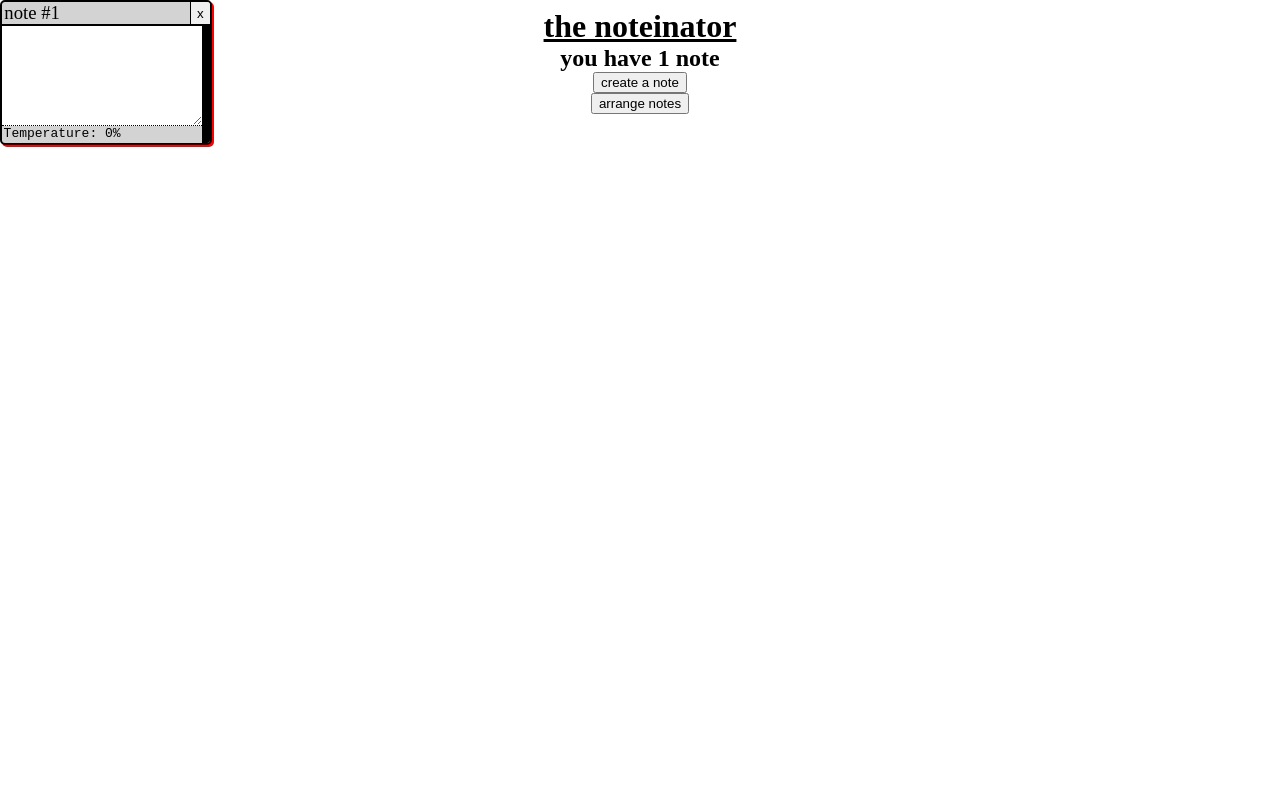
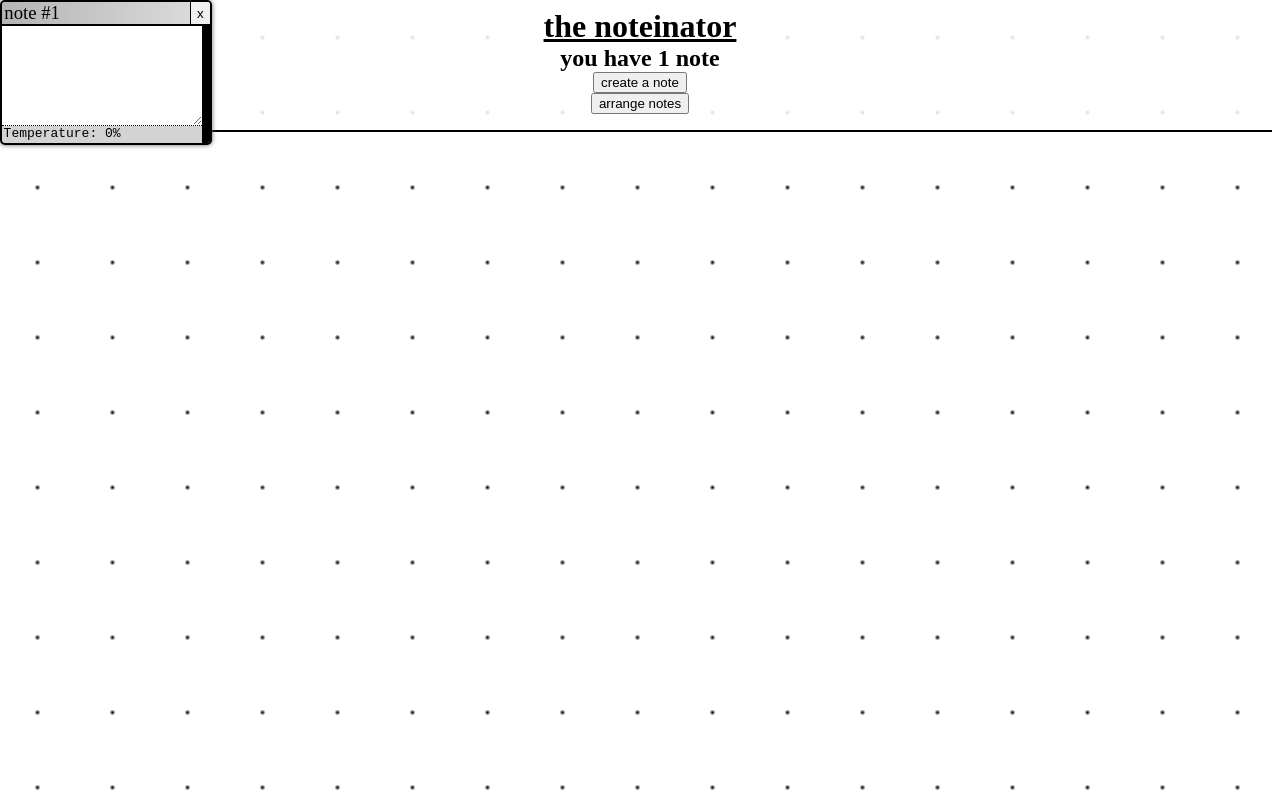
Before and after one commit to staten-island-tech/vue-reactivity-whydoesthecodenotwork, a Vue app in the folder timer/: page / in a window 1280 px wide. Both pictures are taken after a click on the button "create a note". Built offline with nearby package versions, Linux system fonts and the light colour scheme.

Commit message:
background, favicon, code stuff

```diff
--- a/timer/index.html
+++ b/timer/index.html
@@ -2,7 +2,7 @@
 <html lang="en">
     <head>
         <meta charset="UTF-8" />
-        <!-- <link rel="icon" href="/favicon.ico"> -->
+        <link rel="icon" href="/favicon.png" />
         <meta name="viewport" content="width=device-width, initial-scale=1.0" />
         <title>the noteinator</title>
     </head>
--- a/timer/src/App.vue
+++ b/timer/src/App.vue
@@ -7,4 +7,11 @@ import { RouterView } from "vue-router";
     <RouterView />
 </template>
 
+<style>
+body {
+    background: radial-gradient(circle at center, #000000 0px, transparent 3px);
+    background-size: 75px 75px;
+}
+</style>
+
 <style scoped></style>
--- a/timer/src/components/Note.vue
+++ b/timer/src/components/Note.vue
@@ -65,7 +65,9 @@ const cursor = ref("grab");
 // good enough
 function changeWidth() {
     // console.log("ow");
-    titleElement.value.style.maxWidth = `calc(${Math.max(200, textareaElement.value.getBoundingClientRect().width)}px + 0.5rem - 1ch)`;
+    if (titleElement.value) {
+        titleElement.value.style.maxWidth = `calc(${Math.max(200, textareaElement.value.getBoundingClientRect().width)}px + 0.5rem - 1ch)`;
+    }
     // textareaElement.width = titleElement.value.style.maxWidth;
 }
 
@@ -83,8 +85,9 @@ function mouseUp() {
 
 // mouseUp calls this when removing
 function mouseMove(event) {
-    props.Note.x = event.pageX - x;
-    props.Note.y = event.pageY - y;
+    // These numbers came to me in a dream
+    props.Note.x = event.pageX - x - 4;
+    props.Note.y = event.pageY - y - 2;
     // props.Note.temp -= Math.floor((Math.abs(event.movementX / window.innerWidth) + Math.abs(event.movementY / window.innerHeight)) * 100);
     if (props.Note.temp > 0) {
         props.Note.temp--;
@@ -174,13 +177,15 @@ window.addEventListener("keyup", (event) => {
 }
 
 .card.active {
-    box-shadow: 2px 2px red;
+    /* IS THAT THE GRIM REAPER??? */
+    box-shadow: 0 0 5px #666666;
 }
 
 .card .title {
     display: flex;
     border-bottom: 2px solid rgb(0, 0, 0);
     gap: 0.5ch;
+    background-image: linear-gradient(90deg, #b4b4b4, #dddddd);
 }
 
 .card .title h3 {
--- a/timer/src/stores/notes.js
+++ b/timer/src/stores/notes.js
@@ -29,7 +29,7 @@ export const useNotes = defineStore("notes", () => {
 
     function updateZ() {
         list.sort((a, b) => {
-            return a.z > b.z;
+            return a.z - b.z;
         });
         for (let i = 0; i < list.length; i++) {
             list[i].z = i;
@@ -47,10 +47,5 @@ export const useNotes = defineStore("notes", () => {
         Note.z = list.length - 1;
         Note.focus = true;
     }
-    function spotdark() {
-        list.forEach((note) => {
-            note.focus = false;
-        });
-    }
-    return { noteList, helpfulLength, clear, addNote, updateZ, spotlight, spotdark };
+    return { noteList, helpfulLength, clear, addNote, updateZ, spotlight };
 });
--- a/timer/src/views/Main.vue
+++ b/timer/src/views/Main.vue
@@ -41,17 +41,19 @@ function arrange() {
 </script>
 
 <template>
-    <div :style="{ userSelect: canSelect, webkitUserSelect: canSelect }" id="main">
-        <h1>the noteinator</h1>
-        <div v-if="helpfulLength > 0">
-            <h2>you have {{ helpfulLength }} note{{ helpfulLength > 1 ? "s" : "" }}</h2>
-            <div id="notes">
-                <Note v-for="note in noteList" :key="note" :Note="note" @explode="explode" @yeehaw="toggleSelect" @spotlight="notes.spotlight" />
+    <div :style="{ userSelect: canSelect, webkitUserSelect: canSelect }">
+        <header id="main">
+            <h1>the noteinator</h1>
+            <div v-if="helpfulLength > 0">
+                <h2>you have {{ helpfulLength }} note{{ helpfulLength > 1 ? "s" : "" }}</h2>
             </div>
+            <h2 v-else>you have NO notes...</h2>
+            <button @click="notes.addNote(`note #${helpfulLength + 1}`, 300)">create a note</button>
+            <button @click="arrange">arrange notes</button>
+        </header>
+        <div id="notes">
+            <Note v-for="note in noteList" :key="note" :Note="note" @explode="explode" @yeehaw="toggleSelect" @spotlight="notes.spotlight" />
         </div>
-        <h2 v-else>you have NO notes...</h2>
-        <button @click="notes.addNote(`note #${helpfulLength + 1}`, 300)">create a note</button>
-        <button @click="arrange">arrange notes</button>
     </div>
 </template>
 
@@ -61,6 +63,10 @@ function arrange() {
     display: flex;
     flex-direction: column;
     align-items: center;
+    background-color: #ffffffdd;
+    border-bottom: 2px solid black;
+    padding-bottom: 1rem;
+    margin-bottom: 1rem;
 }
 
 h1,
```
Also changed, not shown: timer/public/favicon.png (added), 1 other file (tests, documents, lock files or other folders).
